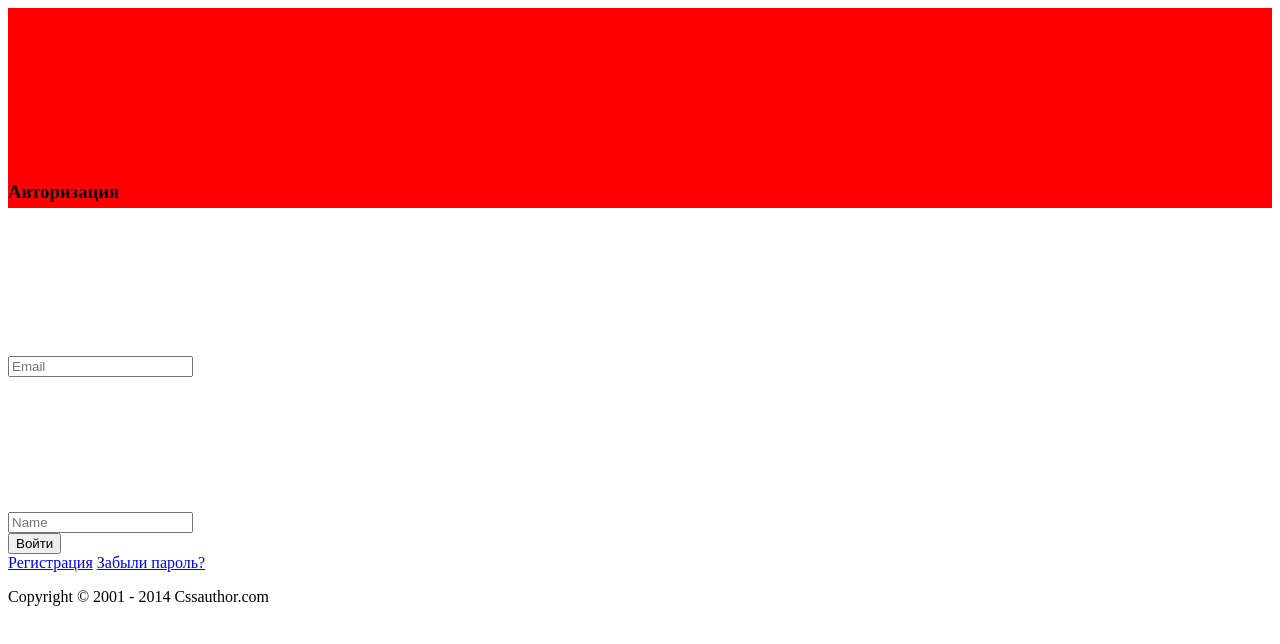
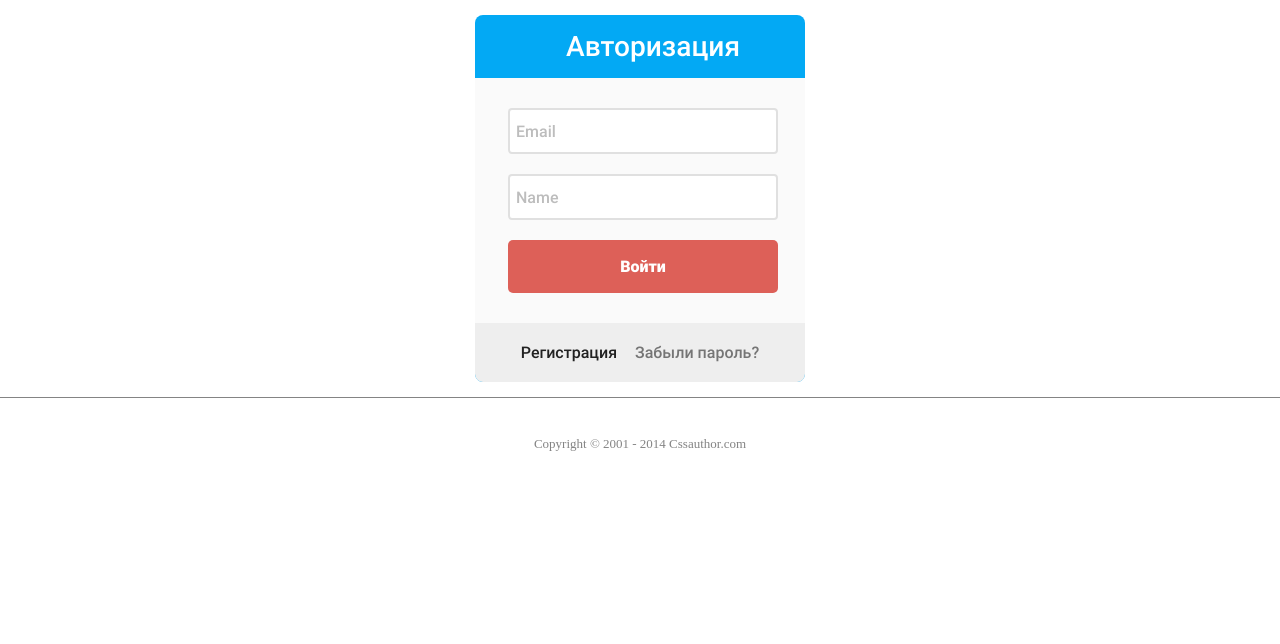
Before and after one commit to MaxKaram/design, a website: page dest/index.html in a window 1280 px wide. Drawn offline with Linux system fonts and the light colour scheme.

Commit message:
add style for form

```diff
--- a/dest/css/style.css
+++ b/dest/css/style.css
@@ -1,10 +1,135 @@
+@font-face {
+  font-family: 'Roboto Light';
+  src: url("../assets/fonts/roboto-light/Roboto-Light.eot");
+  src: url("../assets/fonts/roboto-light/Roboto-Light.eot?#iefix") format("embedded-opentype"), url("../assets/fonts/roboto-light/Roboto-Light.woff") format("woff"), url("../assets/fonts/roboto-light/Roboto-Light.ttf") format("truetype");
+  font-weight: normal;
+  font-style: normal; }
+
+@font-face {
+  font-family: 'Roboto Medium';
+  src: url("../assets/fonts/roboto-medium/Roboto-Medium.eot");
+  src: url("../assets/fonts/roboto-medium/Roboto-Medium.eot?#iefix") format("embedded-opentype"), url("../assets/fonts/roboto-medium/Roboto-Medium.woff") format("woff"), url("../assets/fonts/roboto-medium/Roboto-Medium.ttf") format("truetype");
+  font-weight: normal;
+  font-style: normal; }
+
+@font-face {
+  font-family: 'Roboto Black';
+  src: url("../assets/fonts/roboto-black/Roboto-Black.eot");
+  src: url("../assets/fonts/roboto-black/Roboto-Black.eot?#iefix") format("embedded-opentype"), url("../assets/fonts/roboto-black/Roboto-Black.woff") format("woff"), url("../assets/fonts/roboto-black/Roboto-Black.ttf") format("truetype");
+  font-weight: normal;
+  font-style: normal; }
+
+body {
+  margin: 0; }
+
 .footer {
   width: 100%;
-  height: 200px;
-  background: red; }
-  @media screen and (max-width: 767px) {
-    .footer {
-      background: pink; } }
-  @media screen and (max-width: 399px) {
-    .footer {
-      background: green; } }
+  padding: 0; }
+  .footer__form {
+    border-radius: 8px;
+    width: 330px;
+    margin: 15px auto;
+    background: #03a9f4; }
+    .footer__form__header {
+      padding: 15px 0;
+      text-align: center;
+      font-size: 24px;
+      display: -webkit-box;
+      display: -ms-flexbox;
+      display: flex;
+      -webkit-box-align: center;
+          -ms-flex-align: center;
+              align-items: center;
+      -webkit-box-pack: center;
+          -ms-flex-pack: center;
+              justify-content: center; }
+      .footer__form__header svg {
+        width: 26px;
+        height: 26px; }
+      .footer__form__header use {
+        fill: #fff; }
+      .footer__form__header h3 {
+        margin: 0;
+        color: #fff;
+        font-family: "Roboto Medium";
+        font-weight: normal; }
+    .footer__form__main {
+      background: #fafafa;
+      padding: 30px 0;
+      margin: 0 auto;
+      text-align: center; }
+      .footer__form__main button {
+        width: 270px;
+        font-size: 16px;
+        color: #fff;
+        background: #dd6058;
+        padding: 17px 0;
+        border: none;
+        border-radius: 5px;
+        margin-left: 6px;
+        cursor: pointer;
+        font-family: "Roboto Black"; }
+    .footer__form__input-block {
+      display: -webkit-box;
+      display: -ms-flexbox;
+      display: flex;
+      -webkit-box-align: center;
+          -ms-flex-align: center;
+              align-items: center;
+      -webkit-box-pack: center;
+          -ms-flex-pack: center;
+              justify-content: center;
+      margin-bottom: 20px; }
+      .footer__form__input-block svg {
+        width: 30px;
+        height: 30px;
+        padding: 0;
+        margin-left: -36px;
+        cursor: pointer; }
+      .footer__form__input-block use {
+        fill: #bdbdbd; }
+      .footer__form__input-block input {
+        font-size: 16px;
+        width: 270px;
+        height: 46px;
+        padding-left: 6px;
+        border: 2px solid #e0e0e0;
+        border-radius: 4px;
+        -webkit-box-sizing: border-box;
+                box-sizing: border-box;
+        font-family: "Roboto Medium"; }
+      .footer__form__input-block input::-webkit-input-placeholder {
+        color: #bdbdbd;
+        font-family: "Roboto Medium"; }
+      .footer__form__input-block input::-moz-placeholder {
+        color: #bdbdbd;
+        font-family: "Roboto Medium"; }
+      .footer__form__input-block input:-ms-input-placeholder {
+        color: #bdbdbd;
+        font-family: "Roboto Medium"; }
+      .footer__form__input-block input::-ms-input-placeholder {
+        color: #bdbdbd;
+        font-family: "Roboto Medium"; }
+    .footer__form__footer {
+      background: #eee;
+      padding: 20px 0;
+      border-radius: 0 0 8px 8px;
+      text-align: center; }
+      .footer__form__footer a {
+        color: #000;
+        text-decoration: none;
+        color: #757575;
+        margin: 0 7px 0 7px;
+        font-family: "Roboto Medium"; }
+      .footer__form__footer a.active {
+        color: #212121; }
+    @media screen and (max-width: 399px) {
+      .footer__form {
+        width: 310px; } }
+  .footer__bottom {
+    text-align: center;
+    padding: 25px 0;
+    border-top: 1px solid #848484; }
+    .footer__bottom__text {
+      color: #848484;
+      font-size: 13px; }
```
